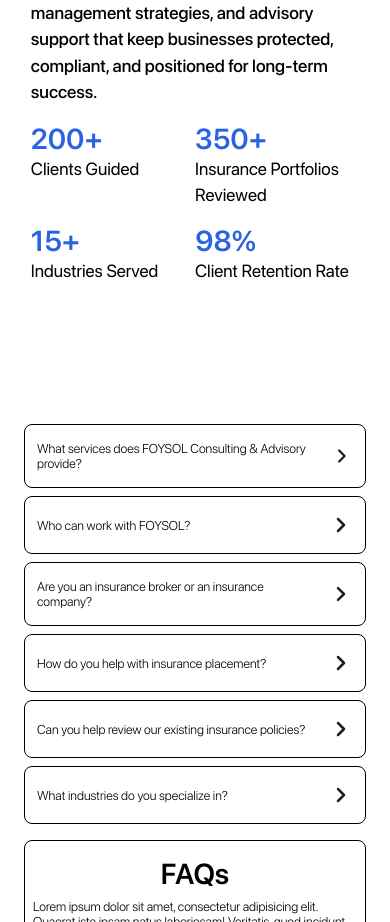
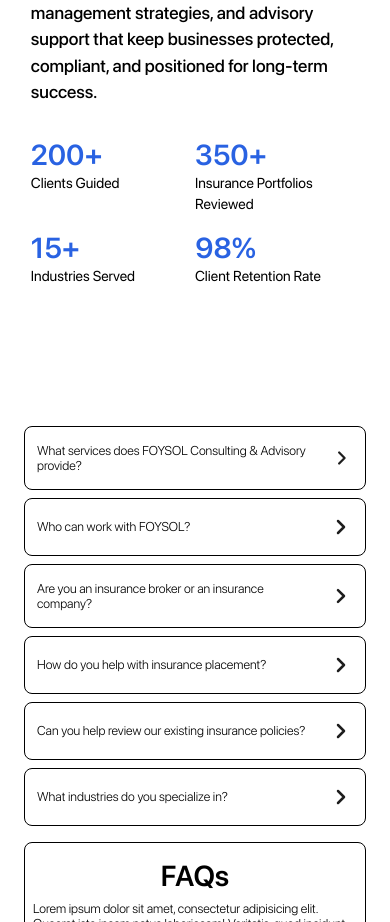
Before and after one commit to AKOI2000/foysol, a React (Vite) app: page /about in a window 390 px wide. Shown: the part 2280-3202 px from the top of the page. Built offline with nearby package versions, Linux system fonts and the light colour scheme.

Commit message:
FAQs done

```diff
--- a/public/sass/pages/_about.scss
+++ b/public/sass/pages/_about.scss
@@ -53,9 +53,6 @@
    display: grid;
    grid-template-columns: repeat(2, 1fr);
 
-
-
-
     &:not(:last-child) {
         margin-bottom: 2rem;
     }
@@ -91,7 +88,7 @@
         }
 
         .about-stats-box{
-            margin-top: 2rem;
+            margin-top: 4rem;
 
             .about-stat{
                 .heading-2{
@@ -103,6 +100,14 @@
                 .heading-4.span{
                     color: black;
                     font-weight: 400;
+
+                    @include respond (mds) {
+                        font-size: 2rem;
+                    }
+
+                    @include respond (sm) {
+                        font-size: 1.8rem;
+                    }
                 }
             }
         }
--- a/src/index.css
+++ b/src/index.css
@@ -646,7 +646,7 @@
   margin-bottom: auto;
 }
 #about .text-box .about-stats-box {
-  margin-top: 2rem;
+  margin-top: 4rem;
 }
 #about .text-box .about-stats-box .about-stat .heading-2 {
   color: #2962E2;
@@ -655,6 +655,16 @@
 #about .text-box .about-stats-box .about-stat .heading-4.span {
   color: black;
   font-weight: 400;
+}
+@media (max-width: 608px) {
+  #about .text-box .about-stats-box .about-stat .heading-4.span {
+    font-size: 2rem;
+  }
+}
+@media (max-width: 480px) {
+  #about .text-box .about-stats-box .about-stat .heading-4.span {
+    font-size: 1.8rem;
+  }
 }
 #about .grid.col-2-by-1 {
   column-gap: 1rem;
```
Also changed, not shown: 1 other file (tests, documents, lock files or other folders).
